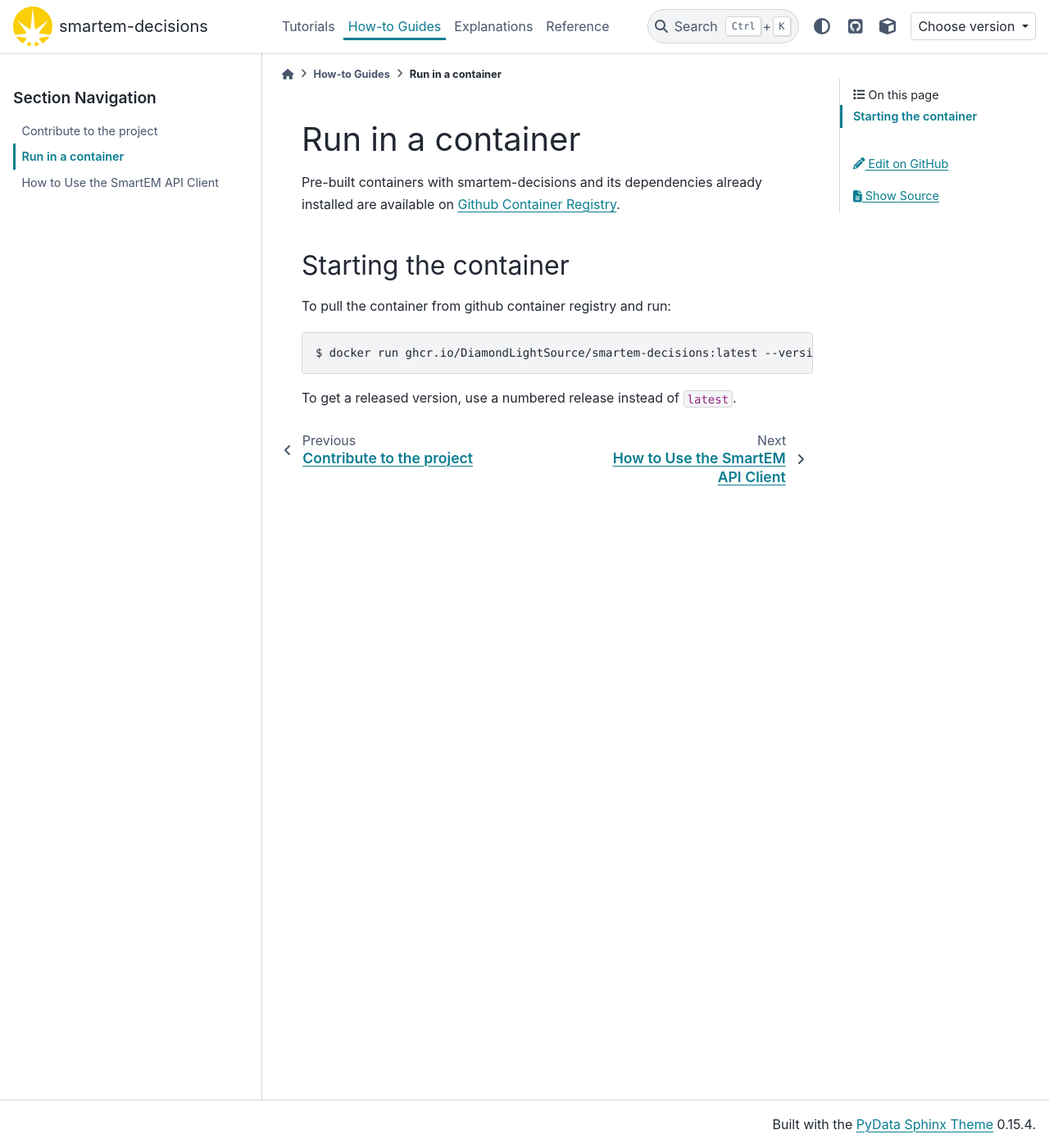
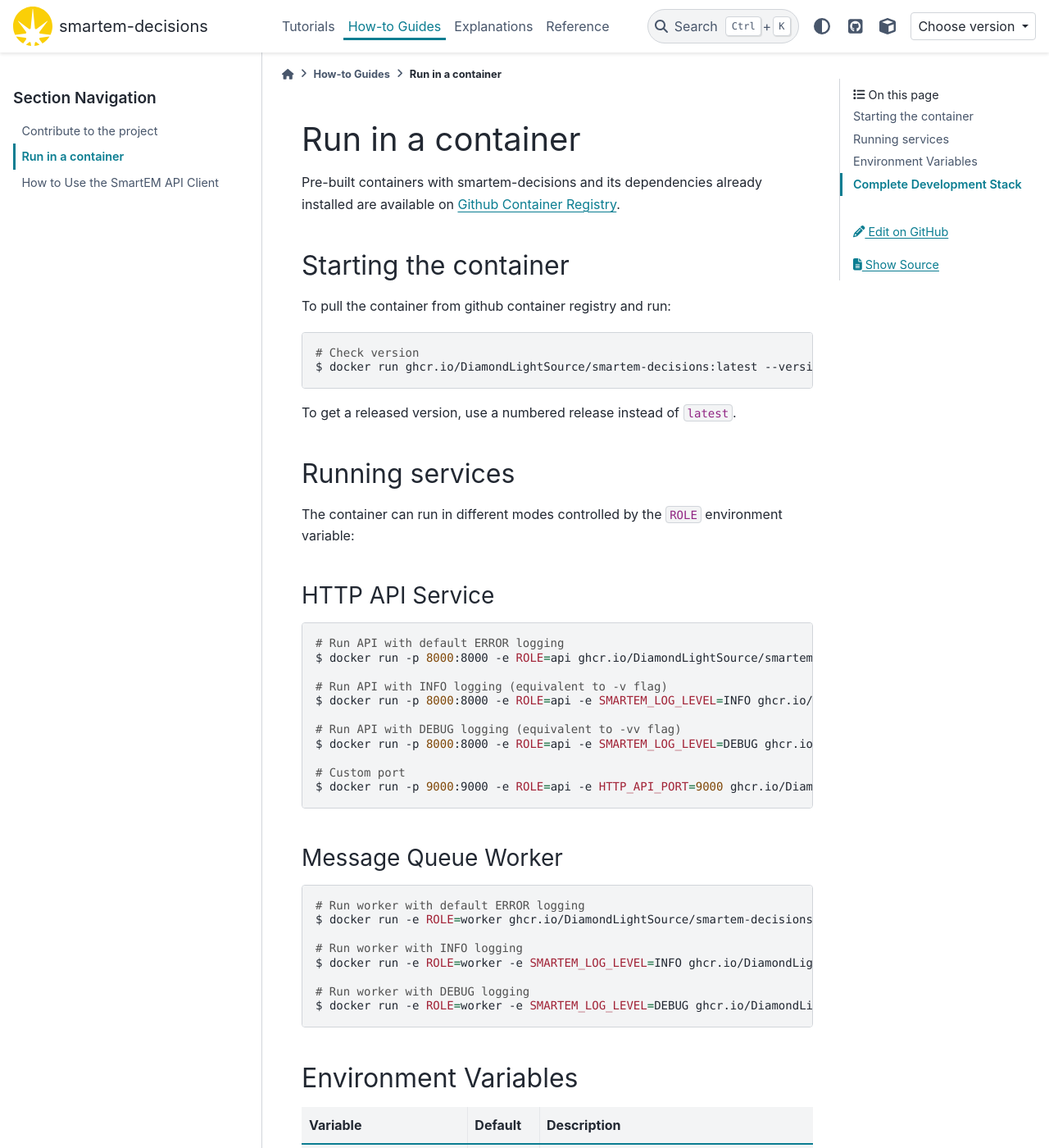
Before and after one commit to DiamondLightSource/smartem-decisions, a Sphinx documentation site: the page built from docs/how-to/run-container.md, in a window 1280 px wide and 1400 px high. Shown: the whole window at 82% size. Built offline with Sphinx 7.4.7 and the PyData theme 0.15.4, drawn with Linux system fonts in a browser that asks for light colours; pages that are not in the unit, such as notebooks, are missing from menus; the version number could not be read and is left out; some of the changed text lies outside the part shown.

Commit message:
fixed Dockerfile and documentation on how to run the HTTP API (using run_api wrapper)

````diff
--- a/docs/how-to/run-container.md
+++ b/docs/how-to/run-container.md
@@ -7,8 +7,54 @@ installed are available on [Github Container Registry](https://ghcr.io/DiamondLi
 
 To pull the container from github container registry and run:
 
-```
+```bash
+# Check version
 $ docker run ghcr.io/DiamondLightSource/smartem-decisions:latest --version
 ```
 
 To get a released version, use a numbered release instead of `latest`.
+
+## Running services
+
+The container can run in different modes controlled by the `ROLE` environment variable:
+
+### HTTP API Service
+
+```bash
+# Run API with default ERROR logging
+$ docker run -p 8000:8000 -e ROLE=api ghcr.io/DiamondLightSource/smartem-decisions:latest
+
+# Run API with INFO logging (equivalent to -v flag)
+$ docker run -p 8000:8000 -e ROLE=api -e SMARTEM_LOG_LEVEL=INFO ghcr.io/DiamondLightSource/smartem-decisions:latest
+
+# Run API with DEBUG logging (equivalent to -vv flag)
+$ docker run -p 8000:8000 -e ROLE=api -e SMARTEM_LOG_LEVEL=DEBUG ghcr.io/DiamondLightSource/smartem-decisions:latest
+
+# Custom port
+$ docker run -p 9000:9000 -e ROLE=api -e HTTP_API_PORT=9000 ghcr.io/DiamondLightSource/smartem-decisions:latest
+```
+
+### Message Queue Worker
+
+```bash
+# Run worker with default ERROR logging
+$ docker run -e ROLE=worker ghcr.io/DiamondLightSource/smartem-decisions:latest
+
+# Run worker with INFO logging
+$ docker run -e ROLE=worker -e SMARTEM_LOG_LEVEL=INFO ghcr.io/DiamondLightSource/smartem-decisions:latest
+
+# Run worker with DEBUG logging
+$ docker run -e ROLE=worker -e SMARTEM_LOG_LEVEL=DEBUG ghcr.io/DiamondLightSource/smartem-decisions:latest
+```
+
+## Environment Variables
+
+| Variable | Default | Description |
+|----------|---------|-------------|
+| `ROLE` | `api` | Service role: `api` or `worker` |
+| `HTTP_API_PORT` | `8000` | Port for HTTP API service |
+| `SMARTEM_LOG_LEVEL` | `ERROR` | Log level: `ERROR`, `INFO`, or `DEBUG` |
+
+## Complete Development Stack
+
+For a complete development environment with database and message queue, see the [Kubernetes deployment guide](../../k8s/README.md) which provides a docker-compose-like experience.
````
Also changed, not shown: README.md (+4 -4 lines), 1 other file.
